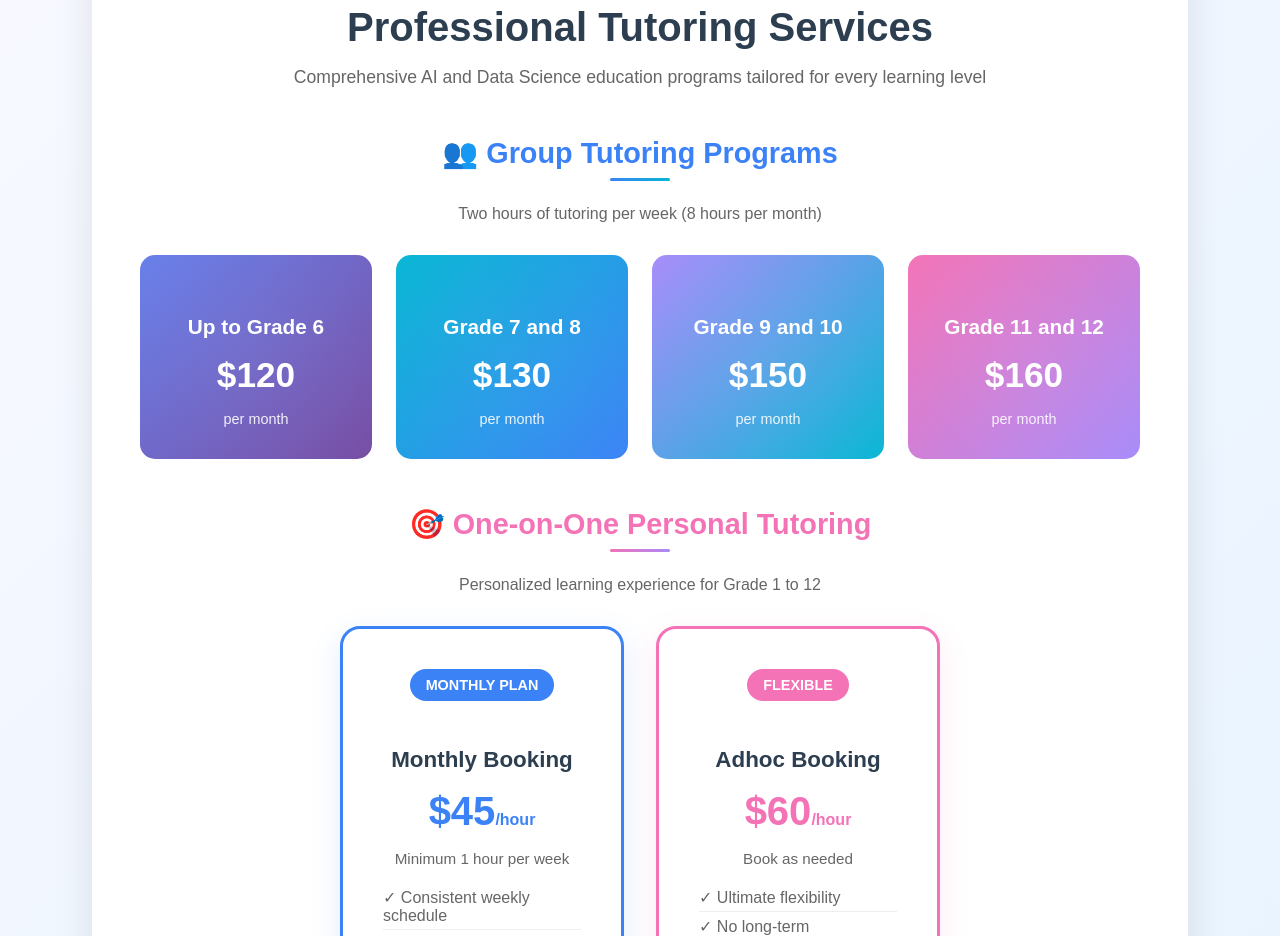
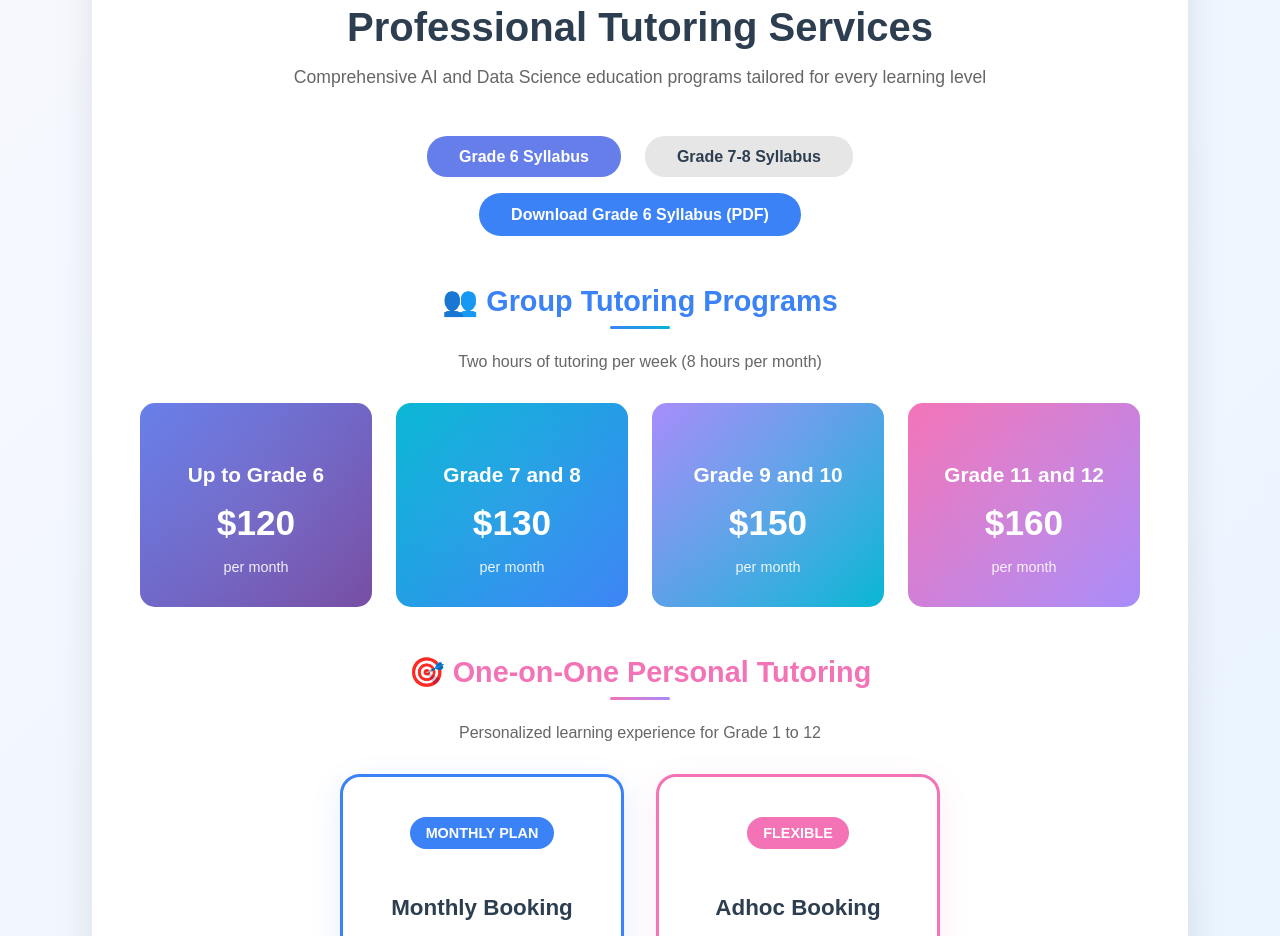
Before and after one commit to sohomiitb/YoungMindsAI, a plain HTML site: page index.html in a window 1280 px wide. Shown: the part 4160-5096 px from the top of the page. Drawn offline with Linux system fonts and the light colour scheme.

Commit message:
syllabus added

```diff
--- a/index.html
+++ b/index.html
@@ -805,11 +805,26 @@ header a[style*="background: transparent"]:hover {
     </div>
   </section>
 <!-- Professional Services & Pricing Section -->
-  <section id="pricing" class="pricing-section" style="padding: 4rem 0; background: linear-gradient(135deg, #f8f9ff 0%, #e6f3ff 100%);">
-    <div class="section-card" style="max-width: 1000px; margin: 0 auto; padding: 3rem; background: white; border-radius: 20px; box-shadow: 0 20px 40px rgba(0, 0, 0, 0.1);">
-      <h2 style="text-align: center; font-size: 2.5rem; color: #2c3e50; margin-bottom: 1rem;">Professional Tutoring Services</h2>
-      <p style="text-align: center; color: #666; font-size: 1.1rem; margin-bottom: 3rem;">Comprehensive AI and Data Science education programs tailored for every learning level</p>
+<section id="pricing" class="pricing-section" style="padding: 4rem 0; background: linear-gradient(135deg, #f8f9ff 0%, #e6f3ff 100%);">
+  <div class="section-card" style="max-width: 1000px; margin: 0 auto; padding: 3rem; background: white; border-radius: 20px; box-shadow: 0 20px 40px rgba(0, 0, 0, 0.1);">
+    <h2 style="text-align: center; font-size: 2.5rem; color: #2c3e50; margin-bottom: 1rem;">Professional Tutoring Services</h2>
+    <p style="text-align: center; color: #666; font-size: 1.1rem; margin-bottom: 3rem;">Comprehensive AI and Data Science education programs tailored for every learning level</p>
 
+    <!-- Syllabus Tabs -->
+    <div style="margin-bottom: 2.5rem;">
+      <div id="syllabus-tabs" style="display: flex; justify-content: center; gap: 1.5rem; margin-bottom: 1rem;">
+        <button onclick="showSyllabus('grade6')" id="tab-grade6" style="padding: 0.7rem 2rem; border: none; border-radius: 20px; background: #667eea; color: #fff; font-weight: 600; cursor: pointer; font-size: 1rem;">Grade 6 Syllabus</button>
+        <button onclick="showSyllabus('grade78')" id="tab-grade78" style="padding: 0.7rem 2rem; border: none; border-radius: 20px; background: #e6e6e6; color: #2c3e50; font-weight: 600; cursor: pointer; font-size: 1rem;">Grade 7-8 Syllabus</button>
+      </div>
+      <div id="syllabus-content" style="text-align: center;">
+        <div id="syllabus-grade6" style="display: block;">
+          <a href="doc/YoungMindsAI_Grade_6_syllabus.pdf" target="_blank" style="display: inline-block; background: #3b82f6; color: #fff; padding: 0.8rem 2rem; border-radius: 25px; font-weight: 600; text-decoration: none; margin-bottom: 0.5rem;">Download Grade 6 Syllabus (PDF)</a>
+        </div>
+        <div id="syllabus-grade78" style="display: none;">
+          <a href="doc/YoungMindsAI_Grade_7_8_syllabus.pdf" target="_blank" style="display: inline-block; background: #3b82f6; color: #fff; padding: 0.8rem 2rem; border-radius: 25px; font-weight: 600; text-decoration: none; margin-bottom: 0.5rem;">Download Grade 7-8 Syllabus (PDF)</a>
+        </div>
+      </div>
+    </div>
       <!-- Group Tutoring Section -->
       <div class="pricing-category" style="margin-bottom: 3rem;">
         <h3 style="color: #3b82f6; font-size: 1.8rem; margin-bottom: 1.5rem; text-align: center; position: relative;">
@@ -1139,5 +1154,15 @@ header a[style*="background: transparent"]:hover {
       }
     }
   </style>
+  <script>
+function showSyllabus(tab) {
+  document.getElementById('syllabus-grade6').style.display = tab === 'grade6' ? 'block' : 'none';
+  document.getElementById('syllabus-grade78').style.display = tab === 'grade78' ? 'block' : 'none';
+  document.getElementById('tab-grade6').style.background = tab === 'grade6' ? '#667eea' : '#e6e6e6';
+  document.getElementById('tab-grade6').style.color = tab === 'grade6' ? '#fff' : '#2c3e50';
+  document.getElementById('tab-grade78').style.background = tab === 'grade78' ? '#667eea' : '#e6e6e6';
+  document.getElementById('tab-grade78').style.color = tab === 'grade78' ? '#fff' : '#2c3e50';
+}
+</script>
 </body>
 </html>
```
Also changed, not shown: 3 other files.
